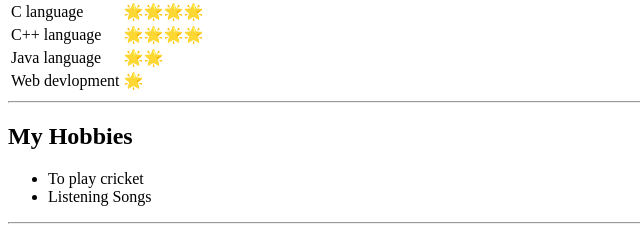
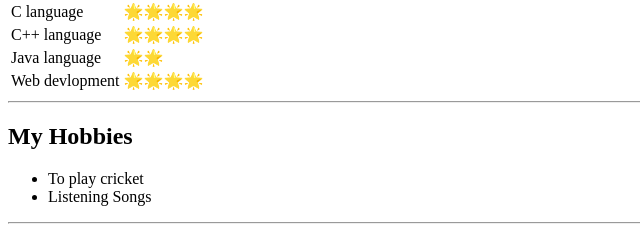
Before and after one commit to ajeet2440/cv, a plain HTML site: page index.html in a window 1280 px wide. Shown: the part 425-665 px from the top of the page, 0-640 px from the left. Drawn offline with Linux system fonts and the light colour scheme.

Commit message:
Update index.html

```diff
--- a/index.html
+++ b/index.html
@@ -53,7 +53,7 @@
         </tr>
         <tr>
             <td>Web devlopment</td>
-            <td>🌟</td>
+            <td>🌟🌟🌟🌟</td>
         </tr>
     </table>
     <hr>
```
